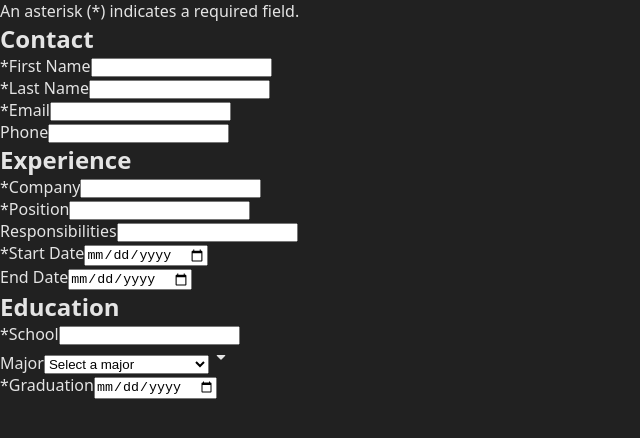
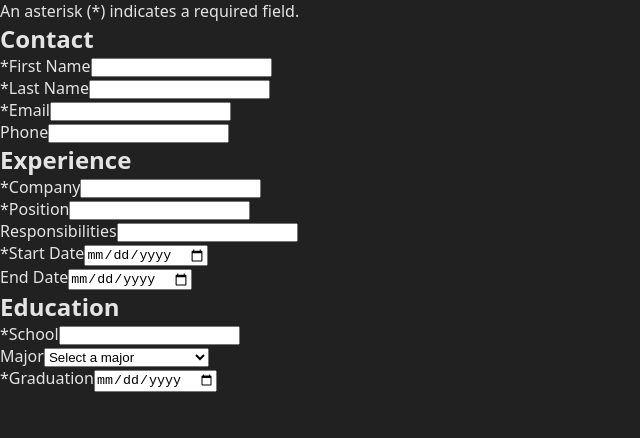
Before and after one commit to hsno68/cv-app, a React (Vite) app: page / in a window 1280 px wide. Shown: the top 438 px of the page, without its empty margins (0-640 px from the left). Built offline with nearby package versions, Linux system fonts and the light colour scheme.

Commit message:
Remove custom drop down arrow for now

```diff
--- a/src/Select.jsx
+++ b/src/Select.jsx
@@ -19,9 +19,6 @@ export default function Select({ id, name, value, required, onChange }) {
           </option>
         ))}
       </select>
-      <span className="material-symbols-rounded" aria-hidden="true">
-        arrow_drop_down
-      </span>
     </>
   );
 }
```
